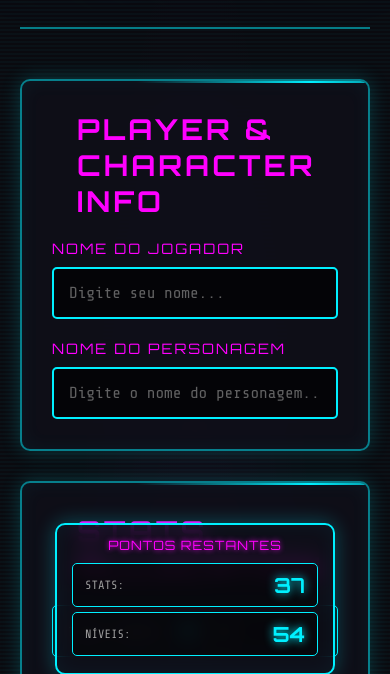
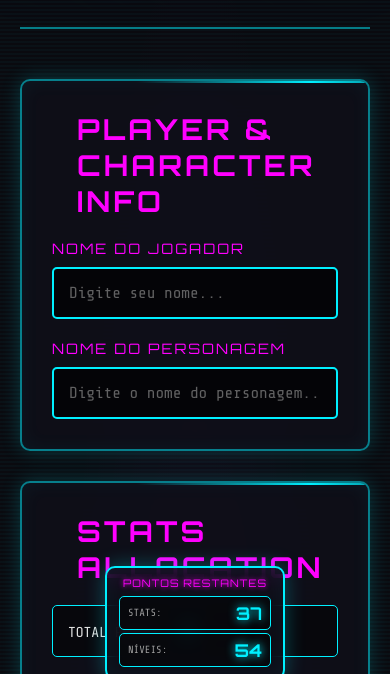
Before and after one commit to Guilhermesanttana/cyberpunk-ficha, a plain HTML site: page index.html in a window 390 px wide. Shown: the part 149-823 px from the top of the page. Drawn offline with nearby package versions, Linux system fonts and the light colour scheme.

Commit message:
versão final

```diff
--- a/style.css
+++ b/style.css
@@ -676,11 +676,11 @@ body {
 @media (max-width: 768px) {
     .floating-counter {
         top: auto;
-        bottom: 20px;
+        bottom: 15px;
         right: 50%;
         transform: translateX(50%);
-        min-width: 280px;
-        padding: 12px 15px;
+        min-width: 180px;
+        padding: 8px 12px;
     }
 
     @keyframes slideInRight {
@@ -695,15 +695,22 @@ body {
     }
 
     .counter-title {
-        font-size: 0.8rem;
+        font-size: 0.65rem;
+        margin-bottom: 6px;
+    }
+
+    .counter-stats,
+    .counter-skills {
+        padding: 5px 8px;
+        margin: 3px 0;
     }
 
     .counter-label {
-        font-size: 0.75rem;
+        font-size: 0.65rem;
     }
 
     .counter-value {
-        font-size: 1.3rem;
+        font-size: 1.1rem;
     }
 }
 
```
Also changed, not shown: 1 other file.
